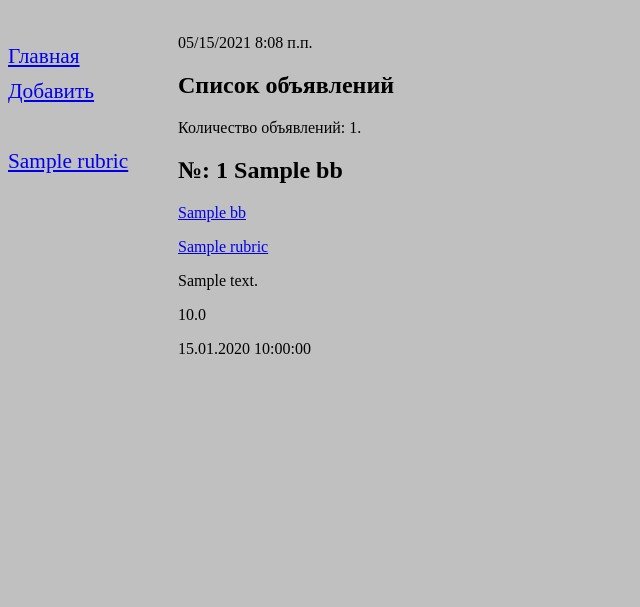
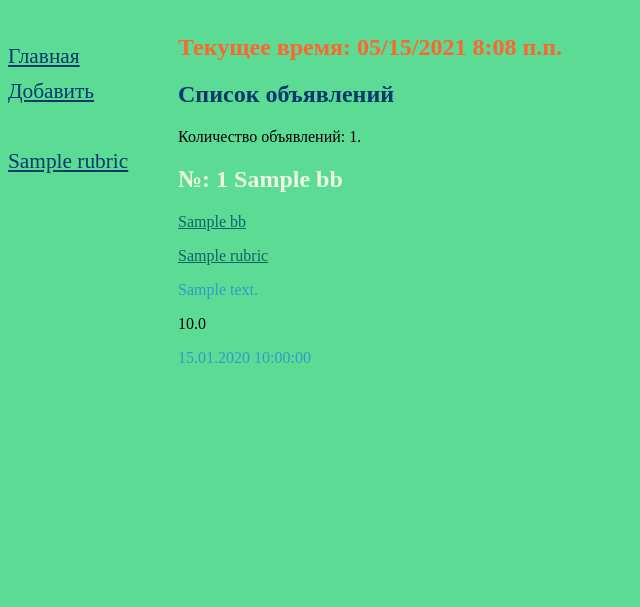
Before and after one commit to xFingerlinKx/django_learning, a Django app: page / in a window 1280 px wide. Shown: the part 99-706 px from the top of the page, without its empty margins (0-640 px from the left). Run offline with Django 3.2, Linux system fonts and the light colour scheme; tables that the repository leaves empty hold one stand-in row (values such as "Sample post").

Commit message:
[ADD] CSS modifications.

```diff
--- a/django_3_book/samplesite/bboard/static/css/style.css
+++ b/django_3_book/samplesite/bboard/static/css/style.css
@@ -1,5 +1,21 @@
 body {
-    background-color: #C0C0C0;
+    background-color: #5CDB95;
+}
+
+body nav a {
+  color: #05386B;
+}
+
+body section h1 {
+  color: #FF652F;
+}
+
+body section h2 {
+  color: #05386B;
+}
+
+div p a {
+  color: #116466;
 }
 
 header h1 {
@@ -7,6 +23,7 @@ header h1 {
     text-transform: uppercase;
     text-align: center;
     background: url("bg.jpg") left / auto 100% no-repeat;
+    color: #5680E9;
 }
 
 nav {
@@ -23,3 +40,11 @@ nav a {
 section {
     margin-left: 170px;
 }
+
+section div h2 {
+  color: #EDF5E1;
+}
+
+section div p {
+  color: #2E9CCA;
+}
--- a/django_3_book/samplesite/bboard/templates/bboard/index.html
+++ b/django_3_book/samplesite/bboard/templates/bboard/index.html
@@ -2,7 +2,7 @@
 
 {% block content %}
 
-{% now ’SHORT_DATETIME_FORMAT’ %}
+<h1>Текущее время: {% now 'SHORT_DATETIME_FORMAT' %}</h1>
 
 {% if bbs %}
 <h2>Список объявлений</h2>
```
